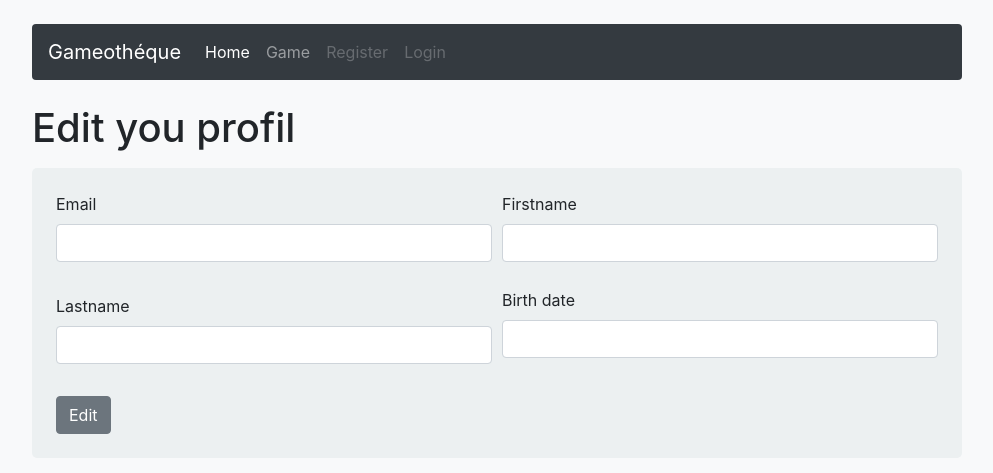
After one commit to AdrienGeoorge/symfonyGames, a Symfony app: template templates/user/edit.html.twig in a window 1280 px wide. The commit adds this page. Shown: the top 473 px of the page, without its empty margins (143-1136 px from the left). Run offline with Twig, Linux system fonts and the light colour scheme; the template is opened without the code that fills it, so the values that code supplies are empty; form fields are guessed from the names that the template uses; some libraries are stand-ins or nearby versions.

Commit message:
:sparkles: create user edit section

```diff
--- a/templates/base.html.twig
+++ b/templates/base.html.twig
@@ -26,6 +26,9 @@
                         {% if is_granted("ROLE_USER")%}
                             <li class="nav-item">
                                 <a class="nav-link" href="{{ path("editor_list") }}">Editor</a>
+                            </li>
+                            <li class="nav-item">
+                                <a class="nav-link" href="{{ path("user_user_edit") }}">User settings </a>
                             </li>
                         {% endif %}
                         {% if is_granted("ROLE_ADMIN") %}
--- /dev/null
+++ b/templates/user/edit.html.twig
@@ -0,0 +1,29 @@
+{% extends 'base.html.twig' %}
+{% block title %}Edit User{% endblock %}
+
+{% block body %}
+    <h1>Edit you profil</h1>
+
+    <div class="box p-4 mt-3">
+        {{ form_start(form) }}
+        <div class="form-row">
+            <div class="form-group col-md-6">
+                {{ form_row(form.email) }}
+            </div>
+            <div class="form-group col-md-6">
+                {{ form_row(form.firstname) }}
+            </div>
+        </div>
+
+        <div class="form-row">
+            <div class="form-group col-md-6">
+                {{ form_row(form.lastname) }}
+            </div>
+            <div class="form-group col-md-6 birth-input">
+                {{ form_row(form.birthDate) }}
+            </div>
+        </div>
+        <button class="btn btn-secondary">Edit</button>
+        {{ form_end(form) }}
+    </div>
+{% endblock %}
```
Also changed, not shown: src/Controller/UserController.php (added, +50 -0 lines).
